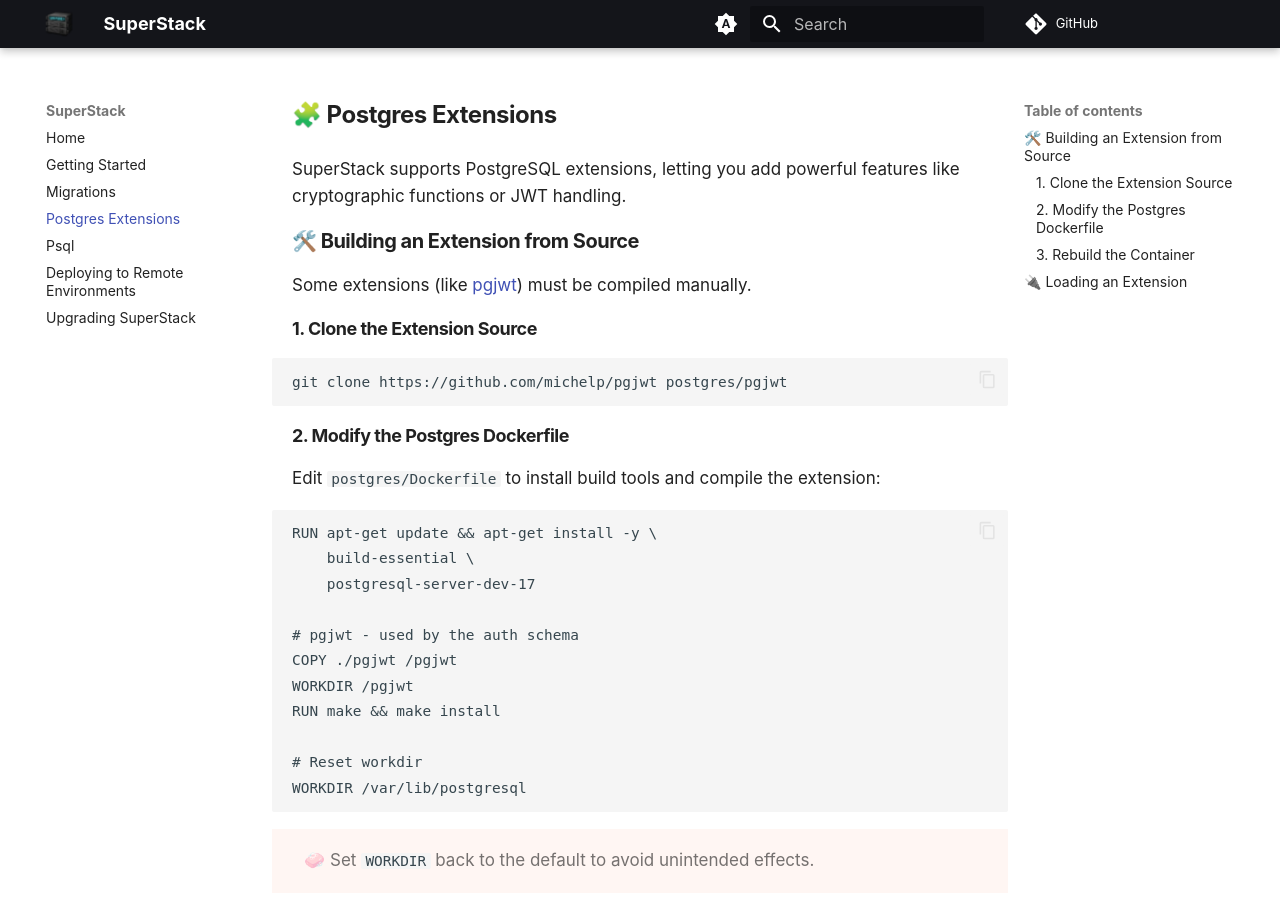
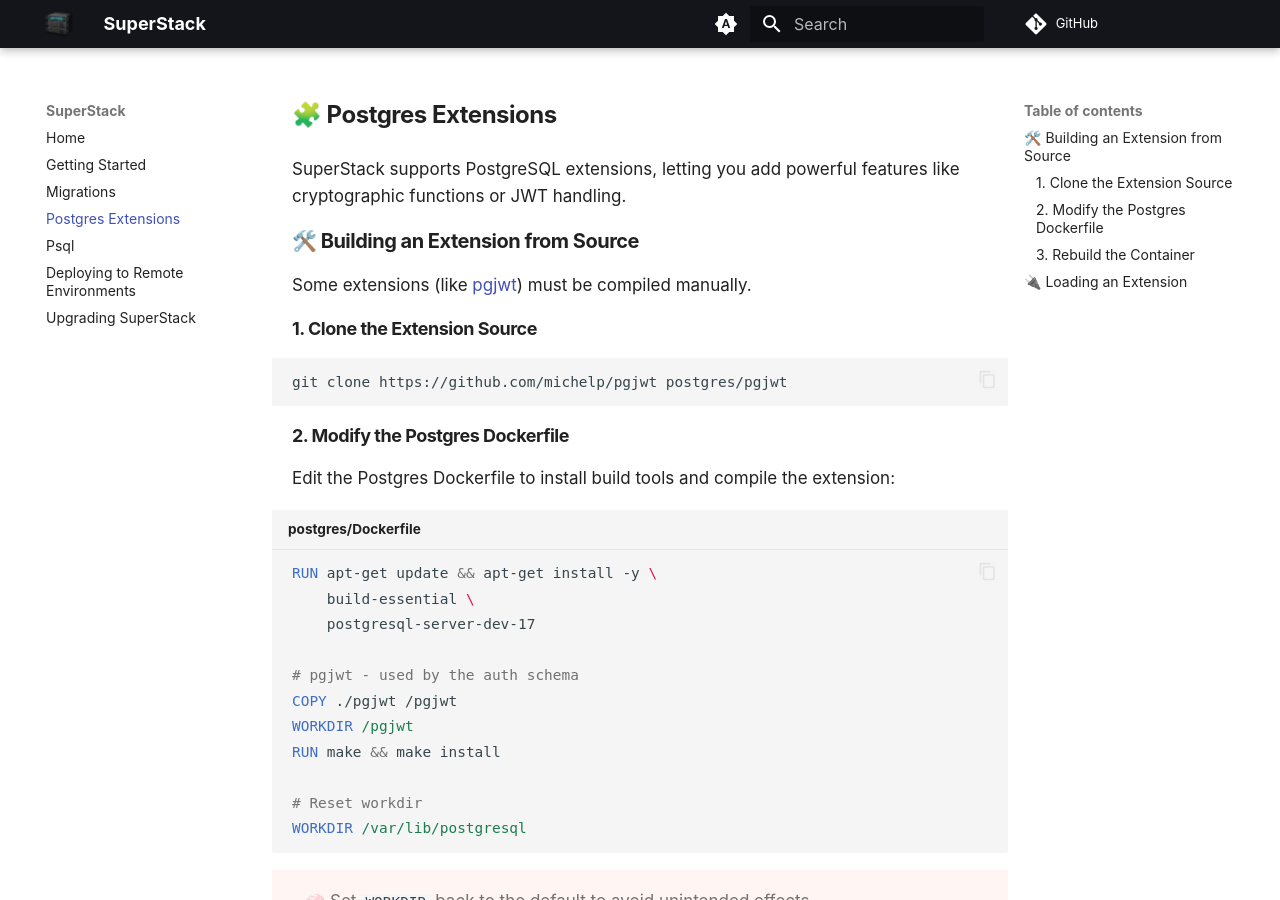
Before and after one commit to explodinglabs/superstack.docs, an MkDocs documentation site: the page built from docs/extensions.md, in a window 1280 px wide and 900 px high. Built offline with MkDocs 1.6.1 and Material for MkDocs 9.7.7, drawn with Linux system fonts in a browser that asks for light colours; comment, search, counter and statistics services are not loaded.

Commit message:
Adjustments

````diff
--- a/docs/extensions.md
+++ b/docs/extensions.md
@@ -16,10 +16,9 @@
 
 ### 2. Modify the Postgres Dockerfile
 
-Edit `postgres/Dockerfile` to install build tools and compile the
-extension:
+Edit the Postgres Dockerfile to install build tools and compile the extension:
 
-```
+```dockerfile title="postgres/Dockerfile"
 RUN apt-get update && apt-get install -y \
     build-essential \
     postgresql-server-dev-17
````
Also changed, not shown: docs/psql.md (+2 -2 lines).
